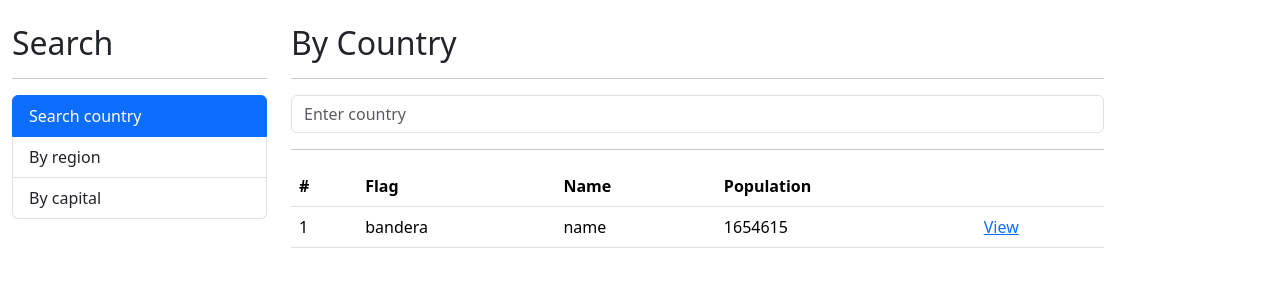
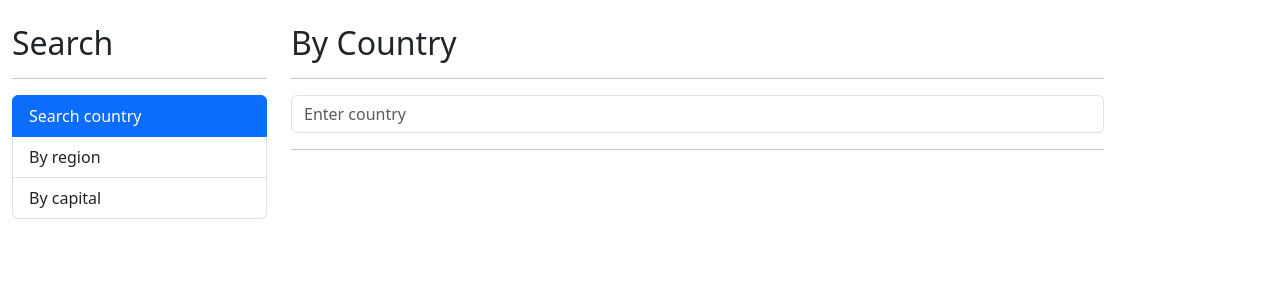
Before and after one commit to moive/countryApp, an Angular app: page / in a window 1280 px wide. Shown: the top 300 px of the page. Built offline with nearby package versions, Linux system fonts and the light colour scheme.

Commit message:
fill in the table of countries

```diff
--- a/src/app/country/country.module.ts
+++ b/src/app/country/country.module.ts
@@ -6,6 +6,7 @@
 import { ByCountryComponent } from './pages/by-country/by-country.component';
 import { ByRegionComponent } from './pages/by-region/by-region.component';
 import { ShowCountryComponent } from './pages/show-country/show-country.component';
+import { RouterModule } from '@angular/router';
 
 const components = [
   ByCapitalComponent,
@@ -16,7 +17,7 @@
 
 @NgModule({
   declarations: [components],
-  imports: [CommonModule, FormsModule],
+  imports: [CommonModule, FormsModule, RouterModule],
   exports: [components],
 })
 export class CountryModule {}
--- a/src/app/country/pages/by-country/by-country.component.html
+++ b/src/app/country/pages/by-country/by-country.component.html
@@ -19,7 +19,7 @@
   {{ search | titlecase }} was not found.
 </div>
 
-<div class="row" *ngIf="!thereIsError">
+<div class="row" *ngIf="countries.length > 0">
   <div class="col">
     <table class="table table-hover">
       <thead>
@@ -32,12 +32,24 @@
         </tr>
       </thead>
       <tbody>
-        <tr>
-          <td>1</td>
-          <td>bandera</td>
-          <td>name</td>
-          <td>1654615</td>
-          <td><a href="#">View</a></td>
+        <tr *ngFor="let country of countries; let i = index">
+          <td>{{ i + 1 }}</td>
+          <td>
+            <img
+              class="small-flag"
+              [src]="country.flags.png"
+              [alt]="country.flags.alt"
+            />
+          </td>
+          <td>{{ country.name.common }}</td>
+          <td>{{ country.population | number }}</td>
+          <td>
+            <a
+              [routerLink]="['/country', country.cca2]"
+              routerLinkActive="router-link-active"
+              >View</a
+            >
+          </td>
         </tr>
       </tbody>
     </table>
--- a/src/app/country/pages/by-country/by-country.component.ts
+++ b/src/app/country/pages/by-country/by-country.component.ts
@@ -1,5 +1,6 @@
 import { Component } from '@angular/core';
 import { CountryService } from '../../services/country.service';
+import { Country } from '../../interfaces/country.interface';
 
 @Component({
   selector: 'app-by-country',
@@ -9,19 +10,22 @@
 export class ByCountryComponent {
   search: string = '';
   thereIsError: boolean = false;
+  countries: Country[] = [];
 
   constructor(private countryService: CountryService) {}
 
   onSubmit(): void {
-    console.log(this.search);
     this.thereIsError = false;
+
     this.countryService.searchCountry(this.search).subscribe({
-      next: (res) => {
-        console.log(res);
+      next: (data) => {
+        console.log(data);
+        this.countries = data;
       },
       error: (err) => {
         console.log(err);
         this.thereIsError = true;
+        this.countries = [];
       },
     });
     // this.search = '';
--- a/src/styles.scss
+++ b/src/styles.scss
@@ -1 +1,3 @@
-/* You can add global styles to this file, and also import other style files */
+.small-flag{
+  width: 50px;
+}
```
